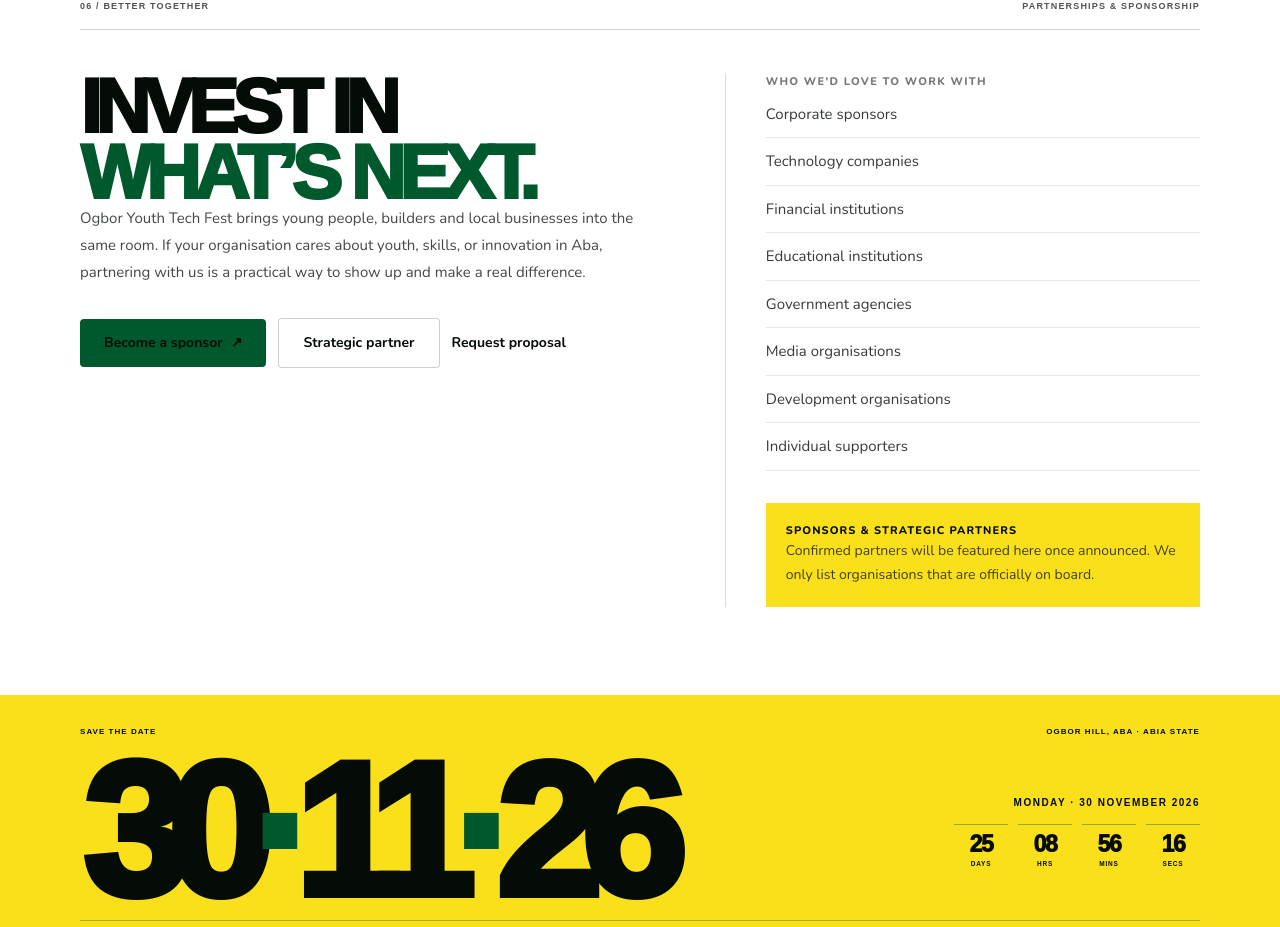
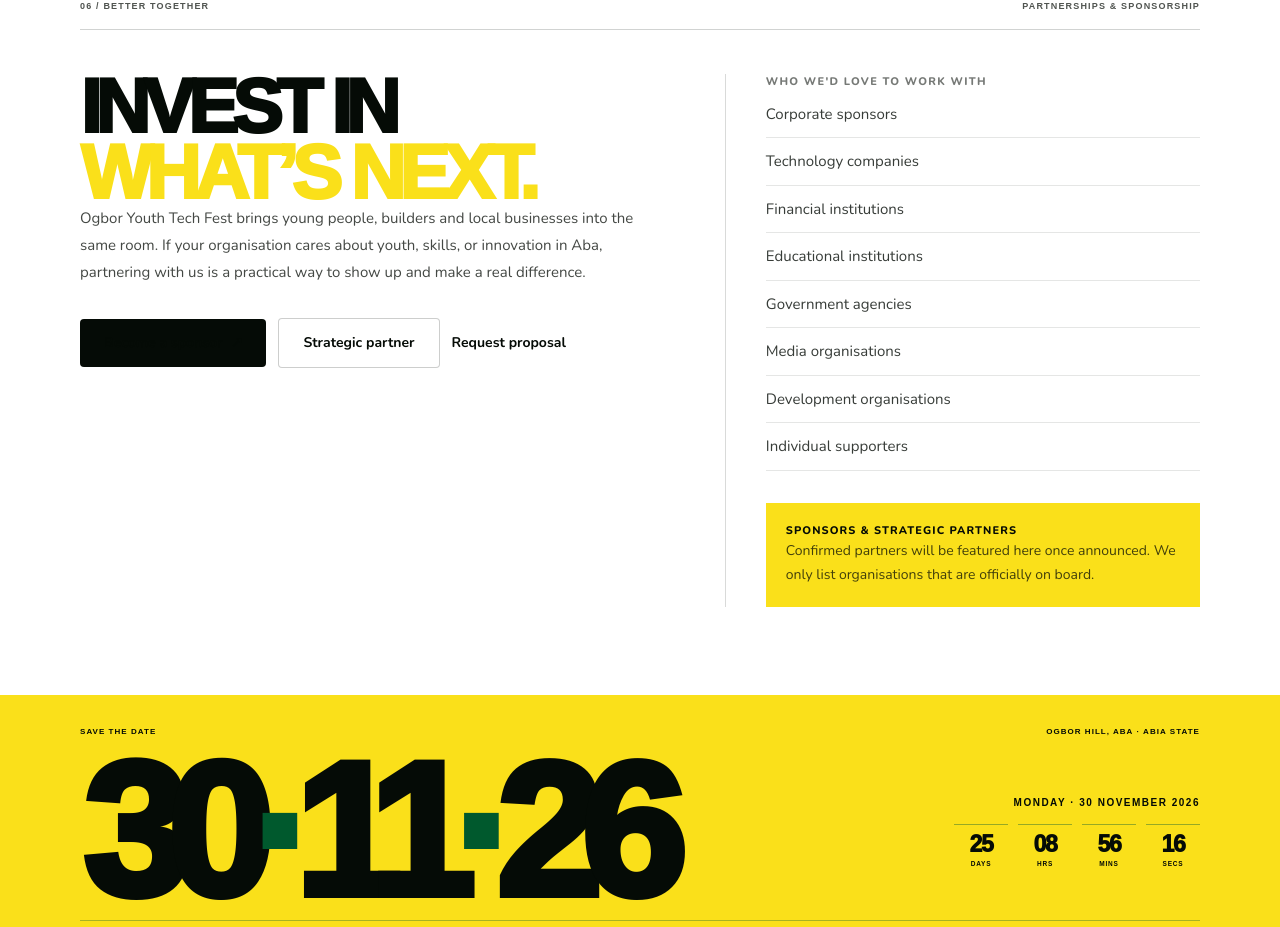
Before and after one commit to boyalonetechs/ogbor_youth_techfest, a Next.js app: page / in a window 1280 px wide. Shown: the part 4639-5566 px from the top of the page. Built offline with nearby package versions, Linux system fonts and the light colour scheme; a web font is replaced by a local one.

Commit message:
Use hero yellow/black for partners headline and sponsor button

```diff
--- a/src/components/landing/Partners.tsx
+++ b/src/components/landing/Partners.tsx
@@ -35,7 +35,7 @@ export default function Partners() {
           <h2 className="font-hero text-[clamp(42px,6vw,76px)] font-[950] leading-[0.86] tracking-[-0.085em] text-balance uppercase">
             INVEST IN
             <br />
-            <span className="text-[var(--hero-green,#00592D)]">
+            <span className="text-[var(--hero-yellow,#FAE01A)]">
               WHAT’S NEXT.
             </span>
           </h2>
@@ -49,7 +49,7 @@ export default function Partners() {
 
           <div className="mt-8 flex flex-wrap items-center gap-3">
             <a
-              className="inline-flex items-center justify-center rounded-sm bg-[var(--hero-green,#00592D)] px-6 py-3.5 font-rounded text-sm font-bold text-white transition-colors hover:bg-[#004623]"
+              className="inline-flex items-center justify-center rounded-sm bg-[#050B06] px-6 py-3.5 font-rounded text-sm font-bold text-[var(--hero-yellow,#FAE01A)] transition-colors hover:bg-[#1a2116]"
               href={sponsorMail}
             >
               Become a sponsor <span aria-hidden="true" className="ml-2">↗</span>
```
